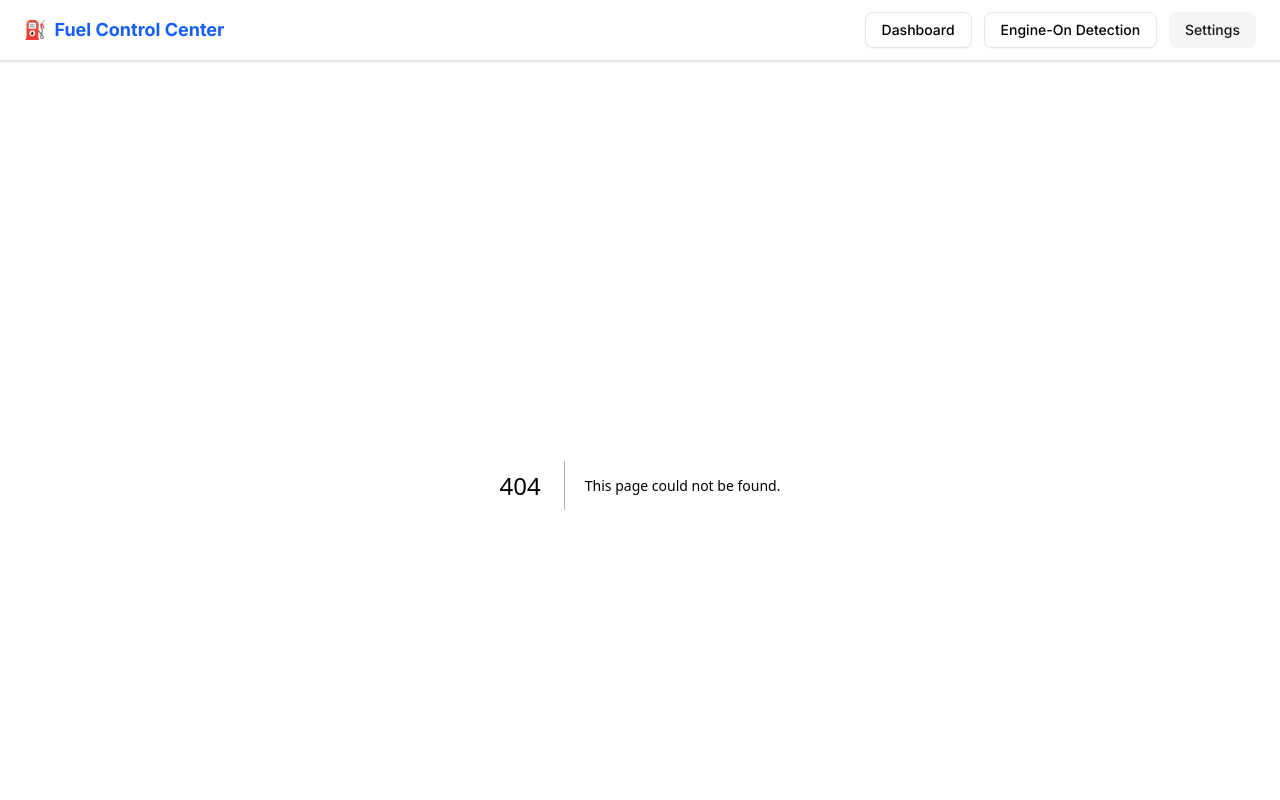
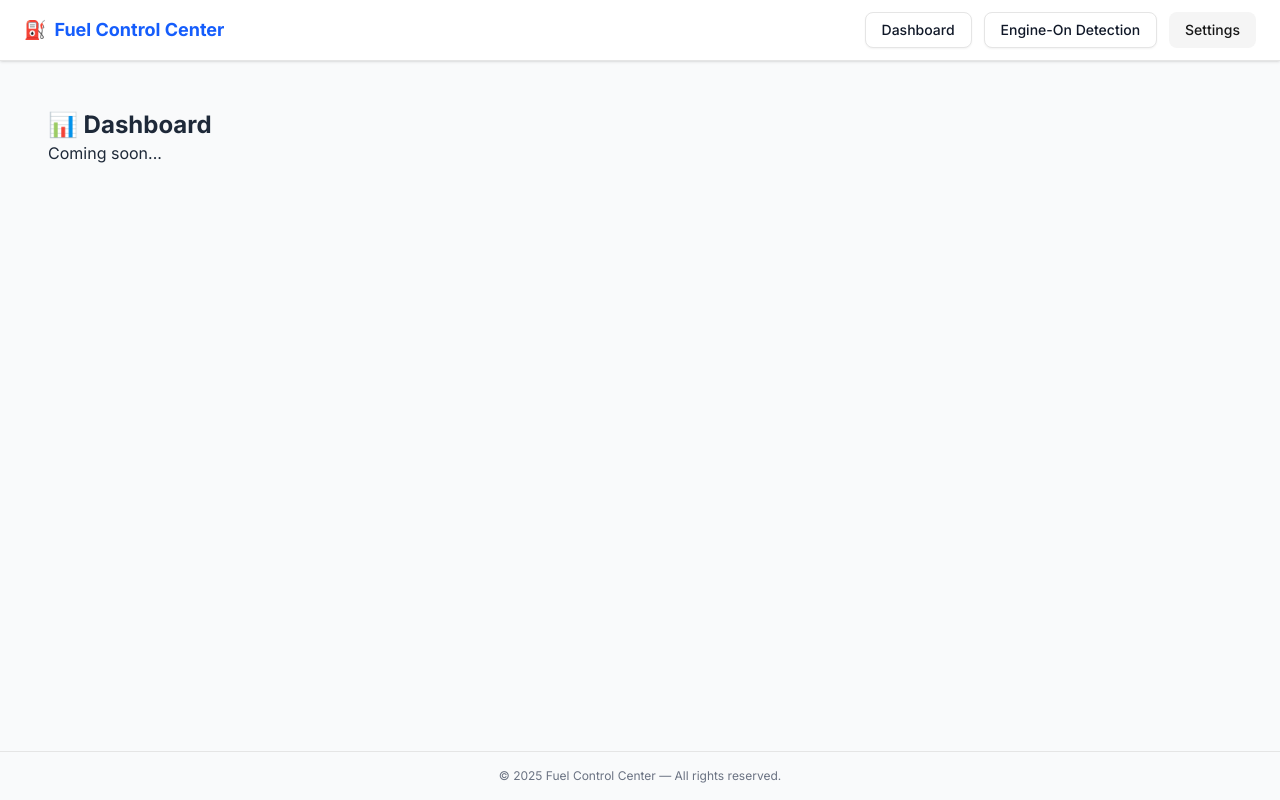
Before and after one commit to nrk16p/fuel-control-center, a Next.js app: page /dashboard in a window 1280 px wide. Before the commit this address had no page. Shown: the top 800 px of the page. Built offline with nearby package versions, Linux system fonts and the light colour scheme.

Commit message:
fix: allow regex search on _id in raw-engineon API

```diff
--- /dev/null
+++ b/src/app/dashboard/page.tsx
@@ -0,0 +1,9 @@
+// src/app/dashboard/page.tsx
+export default function DashboardPage() {
+  return (
+    <main className="p-6 text-gray-800">
+      <h1 className="text-2xl font-bold">📊 Dashboard</h1>
+      <p>Coming soon...</p>
+    </main>
+  );
+}
--- /dev/null
+++ b/src/app/settings/page.tsx
@@ -0,0 +1,9 @@
+// src/app/settings/page.tsx
+export default function SettingsPage() {
+  return (
+    <main className="p-6 text-gray-700">
+      <h1 className="text-2xl font-bold">⚙️ Settings</h1>
+      <p>Coming soon...</p>
+    </main>
+  );
+}
```
